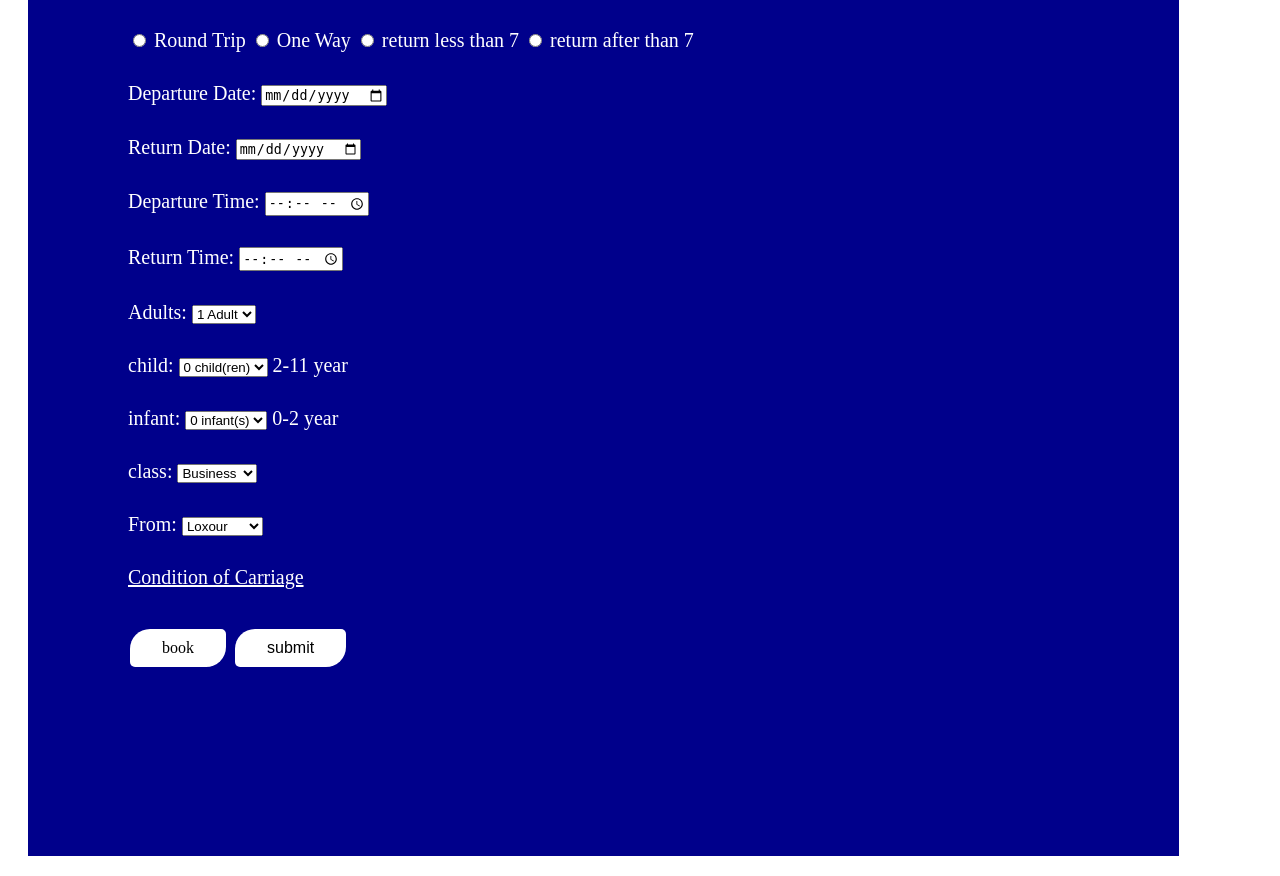
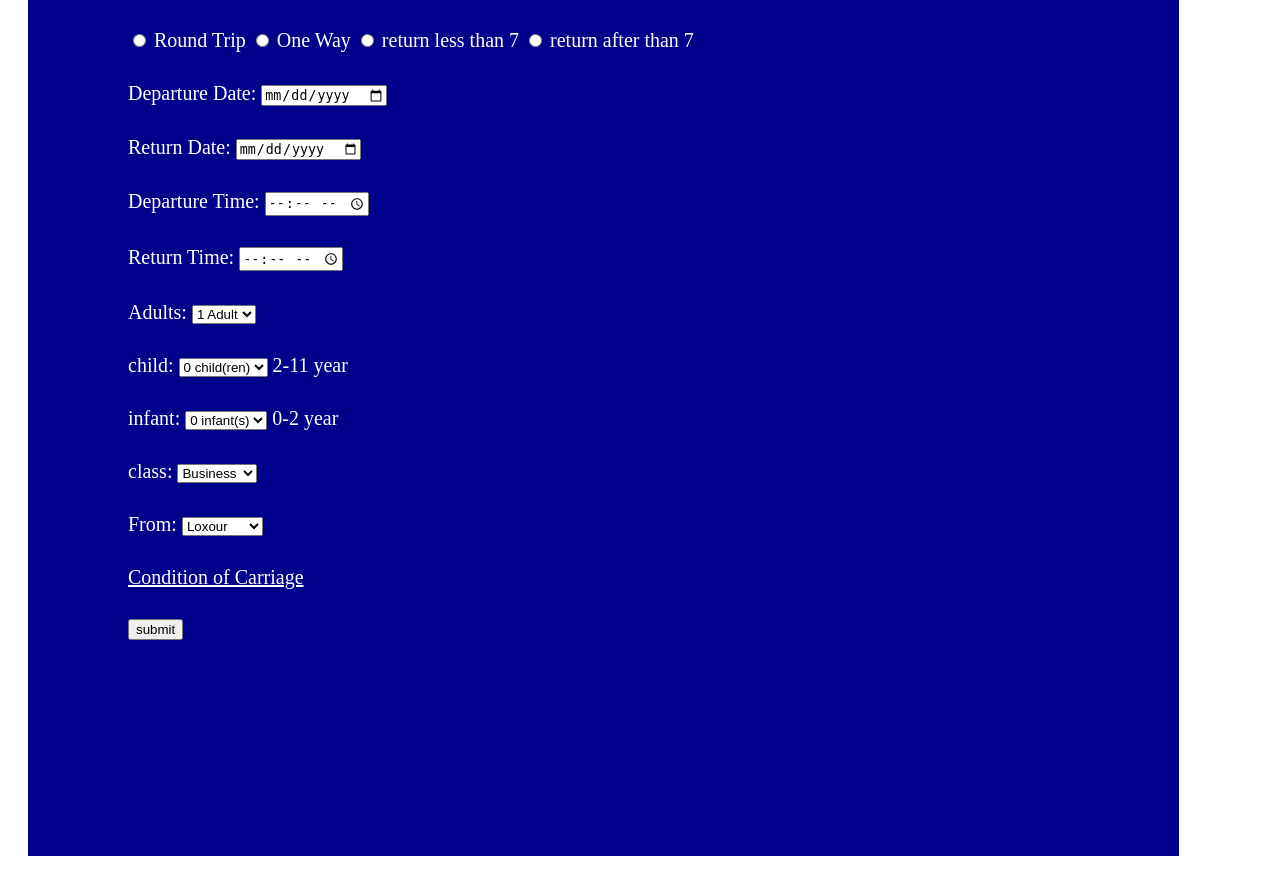
Before and after one commit to AbdelRahmanMohamed2002/EGWay-Website, a PHP site: page /sharm.php in a window 1280 px wide. Shown: the part 166-1042 px from the top of the page. Run offline with PHP 8.4, Linux system fonts and the light colour scheme.

Commit message:
Update sharm.php

```diff
--- a/sharm.php
+++ b/sharm.php
@@ -44,7 +44,12 @@ background-color:white;
 a{
 color:white;
 }
-
+.hide
+{
+	background-color:transparent;
+	border:none;
+	display: none;
+}
 </style>
 <section >
 <center>
@@ -132,8 +137,13 @@ color:white;
 <a href="https://www.egyptair.com/en/Documents/ConditionsOfCarriage.pdf">Condition of Carriage</a>
 </div>
 <div>
-<a href="visa code.php" class="button">book</a>
-<input type="submit" name="save" value="submit" class="button" >
+ <button class="hide" id="btn" ><a  href="visa code.php"  class="button">book</a></button>
+<button type="submit" name="save" value="submit" clas="button" id="save" onclick="myFunction()" >submit</button>
+ <script>
+function myFunction() {
+  document.getElementById("btn").style.display = "inline-block";
+
+}
 </div>
 </form>
 </section>
```
